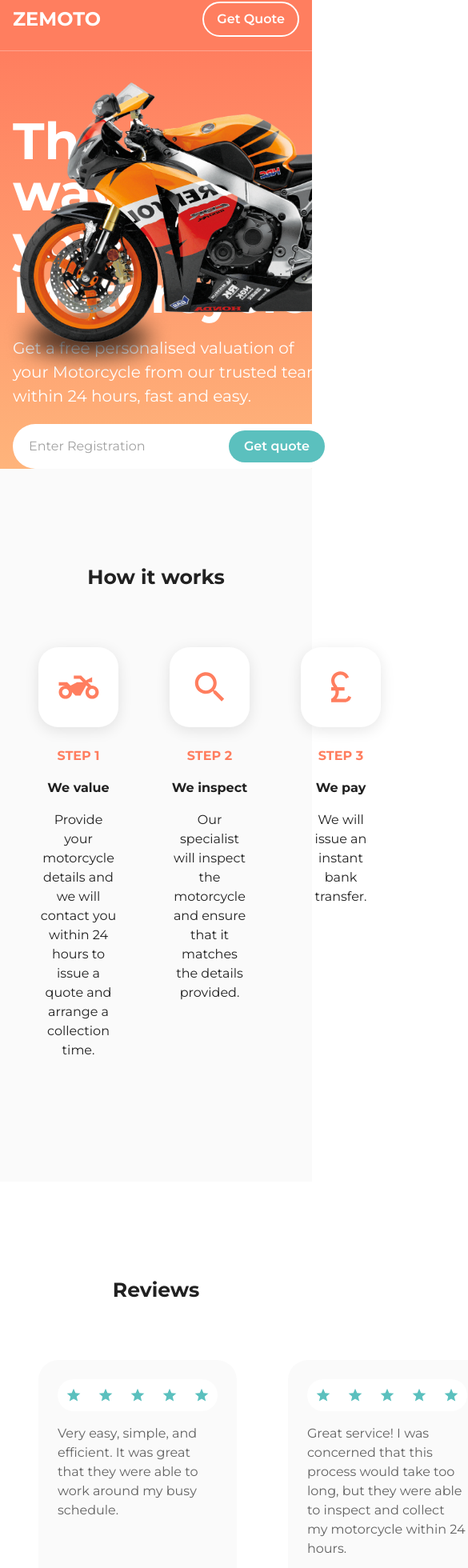
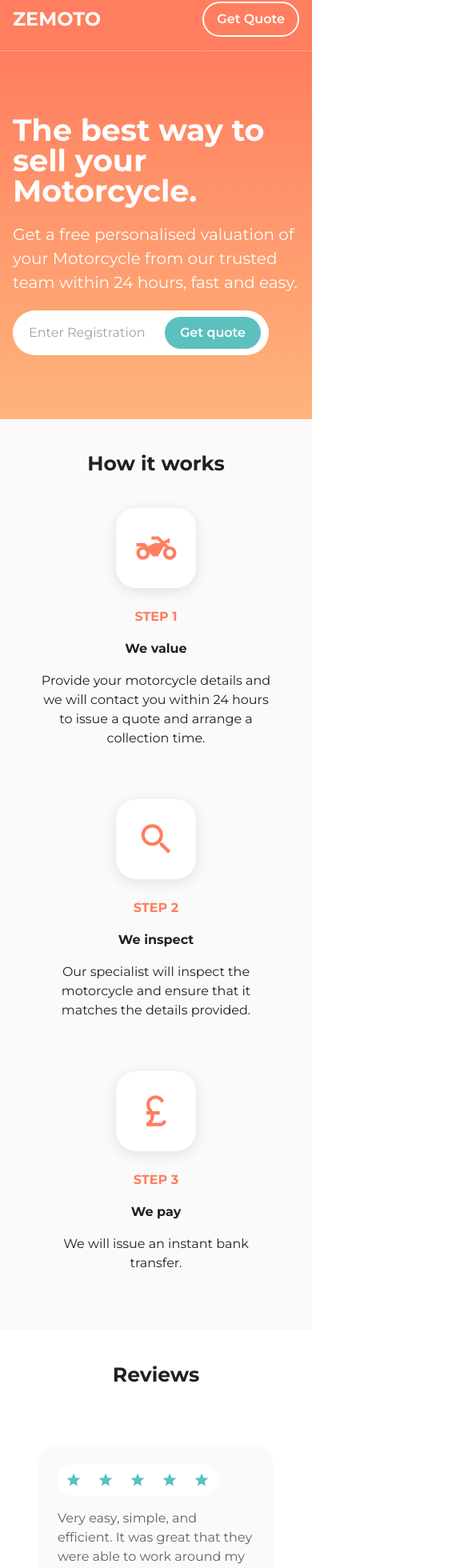
Before and after one commit to jeyjeycodes/zemoto-frontend, a Next.js app: page / in a window 390 px wide. Shown: the part 16-1976 px from the top of the page at 80% size, 585 px wide, since content can reach past the window. Built offline with nearby package versions, Linux system fonts and the light colour scheme.

Commit message:
fix: make website responsive to mobile

```diff
--- a/src/components/FrequentlyAskedQuestions/index.tsx
+++ b/src/components/FrequentlyAskedQuestions/index.tsx
@@ -64,7 +64,7 @@ const faqDropdowns: FAQDropdown[] = [
 
 const FrequentlyAskedQuestions: FC = () => {
   return (
-    <Box bgcolor={'#FAFAFA'} paddingY={15}>
+    <Box bgcolor={'#FAFAFA'} paddingY={[5, 5, 15]}>
       <Container sx={{ flex: 1, display: 'flex', flexDirection: 'column', alignItems: 'stretch' }}>
         <Typography alignSelf={'center'} mb={5} variant={'h4'}>
           Frequently asked questions
--- a/src/components/GetQuoteSearchField/index.tsx
+++ b/src/components/GetQuoteSearchField/index.tsx
@@ -21,7 +21,7 @@ const GetQuoteSearchField: FC<Props> = ({ buttonBackgroundColor }) => {
         paddingLeft: '20px',
         paddingRight: '10px',
         height: '56px',
-        width: '400px',
+        width: ['320px', '400px'],
         justifyContent: 'center',
         marginTop: '20px'
       }}
--- a/src/components/Hero/index.tsx
+++ b/src/components/Hero/index.tsx
@@ -13,7 +13,7 @@ const Hero: FC = () => {
     >
       <Container sx={{ display: 'flex' }}>
         <Box mt={10} sx={{ display: 'flex', flexDirection: 'column', minHeight: 380, maxWidth: 700, flexGrow: 1 }}>
-          <Typography color={'white'} fontSize={'64px'} fontWeight={700} lineHeight={1}>
+          <Typography color={'white'} variant={'h2'} fontWeight={700} lineHeight={1}>
             The best way to sell your Motorcycle.
           </Typography>
           <Typography mt={'20px'} color={'white'} fontWeight={500} fontSize={20}>
@@ -23,7 +23,7 @@ const Hero: FC = () => {
         </Box>
       </Container>
 
-      <Box sx={{ position: 'absolute', top: 100, right: 0 }}>
+      <Box sx={{ position: 'absolute', top: 100, right: 0, display: { xs: 'none ', xl: 'flex' } }}>
         <Image alt={'motorcycle'} src={'/resources/images/motorcycle.png'} width={450} height={450} />
       </Box>
     </Box>
--- a/src/components/HowItWorks/index.tsx
+++ b/src/components/HowItWorks/index.tsx
@@ -38,12 +38,12 @@ const HowItWorks: FC = () => {
   const theme = useTheme();
 
   return (
-    <Box bgcolor={'#FAFAFA'} paddingY={15}>
+    <Box bgcolor={'#FAFAFA'} paddingY={[5, 5, 15]}>
       <Container sx={{ flex: 1, display: 'flex', flexDirection: 'column', alignItems: 'stretch' }}>
-        <Typography alignSelf={'center'} mb={5} variant={'h4'}>
+        <Typography alignSelf={'center'} mb={[1, 1, 5]} variant={'h4'}>
           How it works
         </Typography>
-        <Box display={'flex'} flexDirection={'row'} sx={{ justifyContent: 'space-evenly' }}>
+        <Box display={'flex'} flexDirection={['column', 'column', 'row']} sx={{ justifyContent: 'space-evenly' }}>
           {stepCards.map((item) => (
             <Box
               key={item.stepNo}
--- a/src/components/NumberChips/index.tsx
+++ b/src/components/NumberChips/index.tsx
@@ -16,7 +16,7 @@ const NumberChips: FC<Props> = ({ onChange, value, hasErrors }) => {
     <Stack spacing={2} direction={'row'}>
       {['1', '2', '3', '4', '5+'].map((item, i) => (
         <Chip
-          sx={{ px: '20px', borderColor: hasErrors ? 'red' : undefined }}
+          sx={{ px: ['10px', '10px', '20px'], borderColor: hasErrors ? 'red' : undefined }}
           key={i}
           label={item}
           variant={item === value ? 'filled' : 'outlined'}
--- a/src/components/Reviews/index.tsx
+++ b/src/components/Reviews/index.tsx
@@ -59,12 +59,12 @@ const Reviews: FC = () => {
   const theme = useTheme();
 
   return (
-    <Box paddingY={15}>
+    <Box paddingY={[5, 5, 15]}>
       <Container sx={{ flex: 1, display: 'flex', flexDirection: 'column', alignItems: 'stretch' }}>
         <Typography alignSelf={'center'} mb={5} variant={'h4'}>
           Reviews
         </Typography>
-        <Box display={'flex'} flexDirection={'row'} sx={{ justifyContent: 'space-evenly' }}>
+        <Box display={'flex'} flexDirection={['column', 'column', 'row']} sx={{ justifyContent: 'space-evenly' }}>
           {reviewCards.map((item) => (
             <Box
               key={item.id}
```
